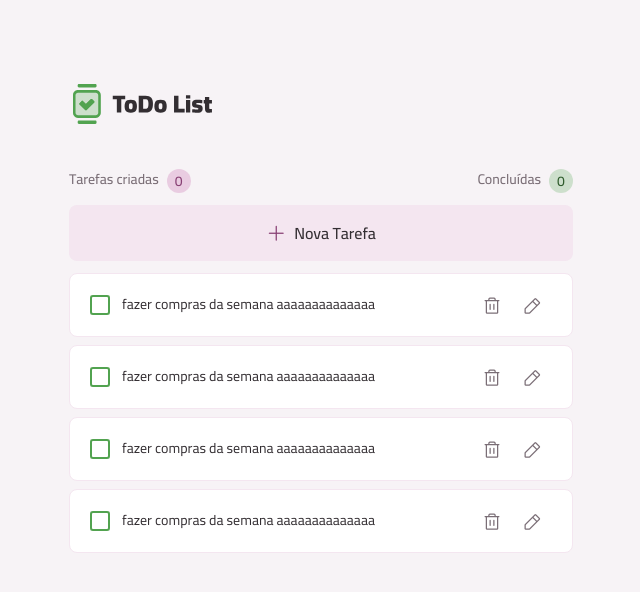
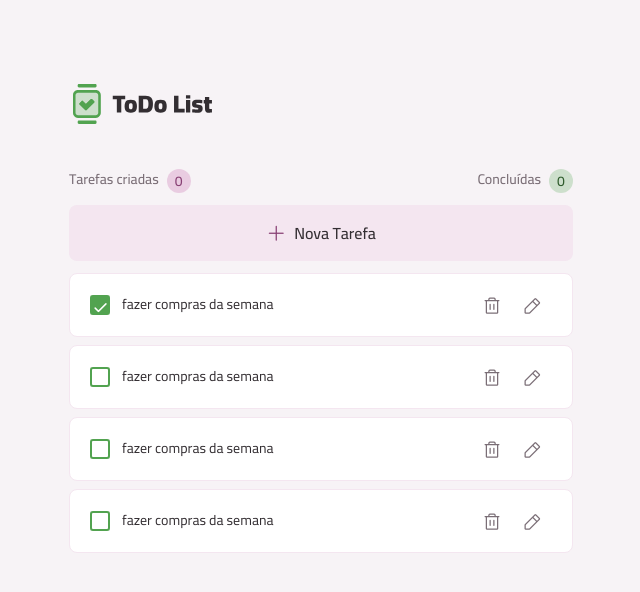
Before and after one commit to souzannatha/todo-list-angular, an Angular app: page / in a window 1280 px wide. Both pictures are taken after a click on the button 419 px from the left and 305 px from the top of the page. Shown: the top 592 px of the page, without its empty margins (319-959 px from the left). Built offline with nearby package versions, Linux system fonts and the light colour scheme.

Commit message:
feat: added funtion toggle Checked

```diff
--- a/src/app/_components/task/task.component.html
+++ b/src/app/_components/task/task.component.html
@@ -1,8 +1,10 @@
 <div class="task">
-  <button class="checkContainer">
-    <div></div>
+  <button class="checkContainer" (click)="toggleChecked()">
+    <div [ngClass]="{ checked: isChecked }">
+      <i *ngIf="isChecked" class="ph ph-check"></i>
+    </div>
   </button>
-  <p>fazer compras da semana aaaaaaaaaaaaaa</p>
+  <p>fazer compras da semana</p>
   <div>
     <button class="deleteButtonAndEdit">
       <i class="ph ph-trash"></i>
--- a/src/app/_components/task/task.component.scss
+++ b/src/app/_components/task/task.component.scss
@@ -1,4 +1,4 @@
-@use '../../../styles/variables' as *;
+@use "../../../styles/variables" as *;
 
 .task {
   display: flex;
@@ -29,6 +29,19 @@
   background-color: none;
   border: none;
   cursor: pointer;
+
+  .checked {
+    background-color: $green-base;
+
+    i {
+      font-size: 15px;
+      font-weight: bold;
+      color: $white;
+    }
+  }
+  .checked:hover {
+    background-color: $green-dark;
+  }
 }
 
 .checkContainer div {
@@ -43,7 +56,6 @@
 .checkContainer div:hover {
   border: 2px solid $green-dark;
   background-color: rgba($green-dark, $alpha: 0.2);
-
 }
 
 .deleteButtonAndEdit {
--- a/src/app/_components/task/task.component.ts
+++ b/src/app/_components/task/task.component.ts
@@ -1,11 +1,17 @@
+import { CommonModule } from '@angular/common';
 import { Component } from '@angular/core';
 
 @Component({
   selector: 'app-task',
-  imports: [],
+  imports: [CommonModule],
   templateUrl: './task.component.html',
-  styleUrl: './task.component.scss'
+  styleUrl: './task.component.scss',
 })
 export class TaskComponent {
+  isChecked: boolean = false;
 
+  toggleChecked() {
+    this.isChecked = !this.isChecked;
+    console.log('isChecked: ', this.isChecked);
+  }
 }
--- a/src/app/app.component.ts
+++ b/src/app/app.component.ts
@@ -6,7 +6,7 @@ import { BaseUiComponent } from './_components/base-ui/base-ui.component';
 
 @Component({
   selector: 'app-root',
-  imports: [RouterOutlet, HeaderComponent, TaskComponent, BaseUiComponent],
+  imports: [HeaderComponent, TaskComponent, BaseUiComponent],
   templateUrl: './app.component.html',
   styleUrl: './app.component.scss',
 })
```
